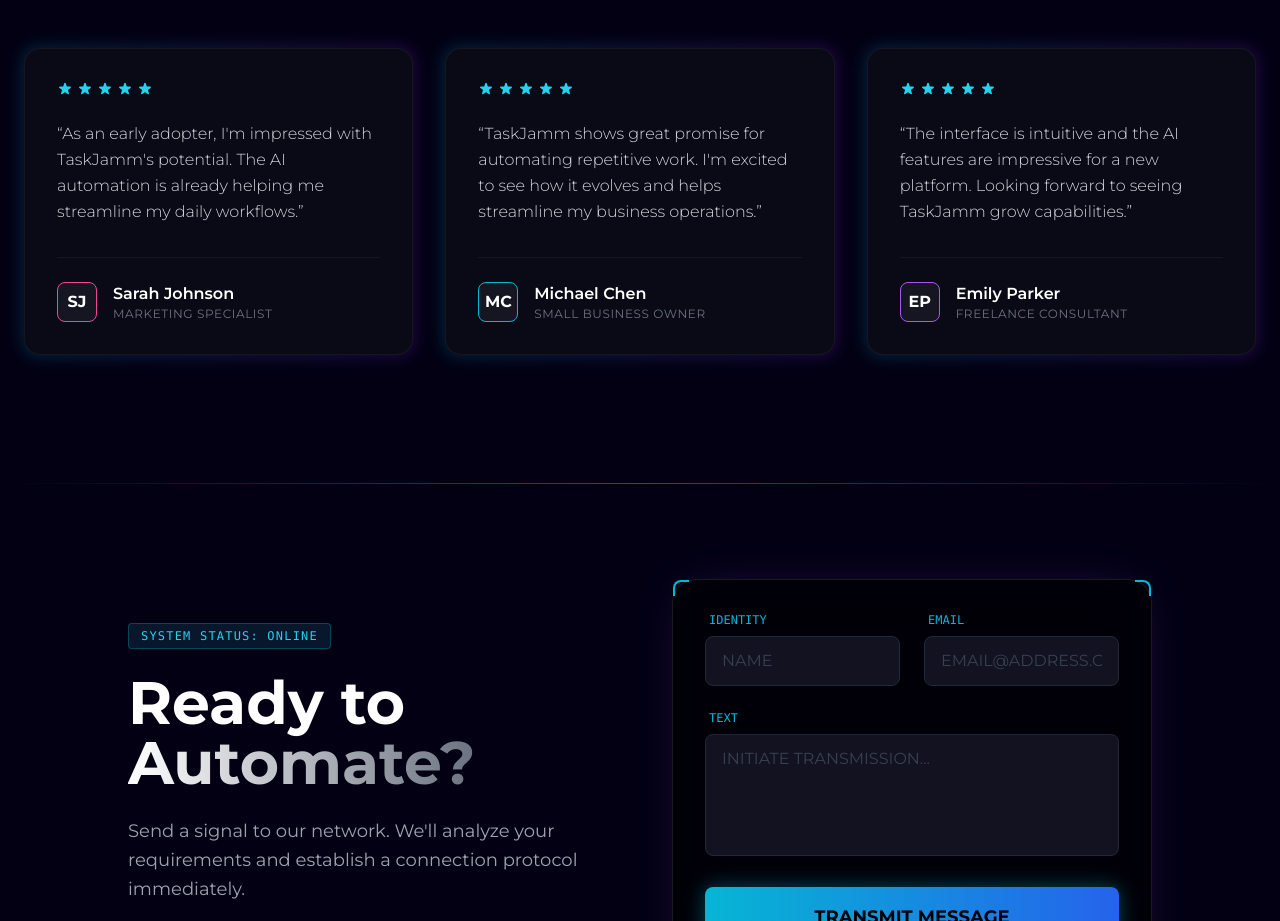
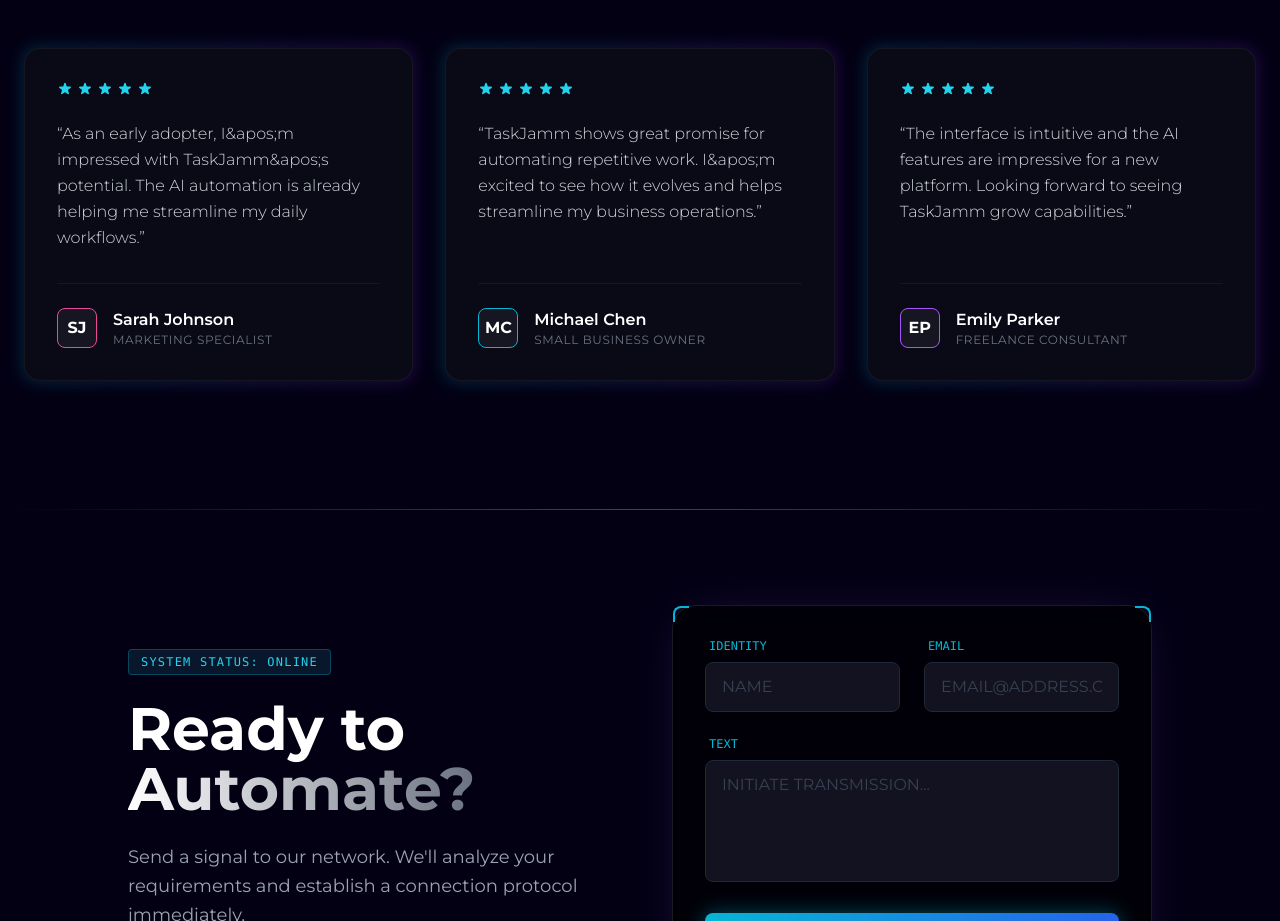
Before and after one commit to shakilshegu/automation-Landing-Page, a Next.js app: page / in a window 1280 px wide. Shown: the part 1100-2021 px from the top of the page. Built offline with nearby package versions, Linux system fonts and the light colour scheme.

Commit message:
Perfect! I've fixed all the ESLint errors by escaping the apostrophes in the testimonial text. Now try building again:

```diff
--- a/app/page.tsx
+++ b/app/page.tsx
@@ -160,8 +160,8 @@
 
           <div className="grid md:grid-cols-3 gap-8">
             {[
-              { text: "As an early adopter, I'm impressed with TaskJamm's potential. The AI automation is already helping me streamline my daily workflows.", name: "Sarah Johnson", role: "Marketing Specialist", initials: "SJ", accent: "border-pink-500" },
-              { text: "TaskJamm shows great promise for automating repetitive work. I'm excited to see how it evolves and helps streamline my business operations.", name: "Michael Chen", role: "Small Business Owner", initials: "MC", accent: "border-cyan-500" },
+              { text: "As an early adopter, I&apos;m impressed with TaskJamm&apos;s potential. The AI automation is already helping me streamline my daily workflows.", name: "Sarah Johnson", role: "Marketing Specialist", initials: "SJ", accent: "border-pink-500" },
+              { text: "TaskJamm shows great promise for automating repetitive work. I&apos;m excited to see how it evolves and helps streamline my business operations.", name: "Michael Chen", role: "Small Business Owner", initials: "MC", accent: "border-cyan-500" },
               { text: "The interface is intuitive and the AI features are impressive for a new platform. Looking forward to seeing TaskJamm grow capabilities.", name: "Emily Parker", role: "Freelance Consultant", initials: "EP", accent: "border-purple-500" }
             ].map((t, i) => (
               <div key={i} className="group relative">
```
